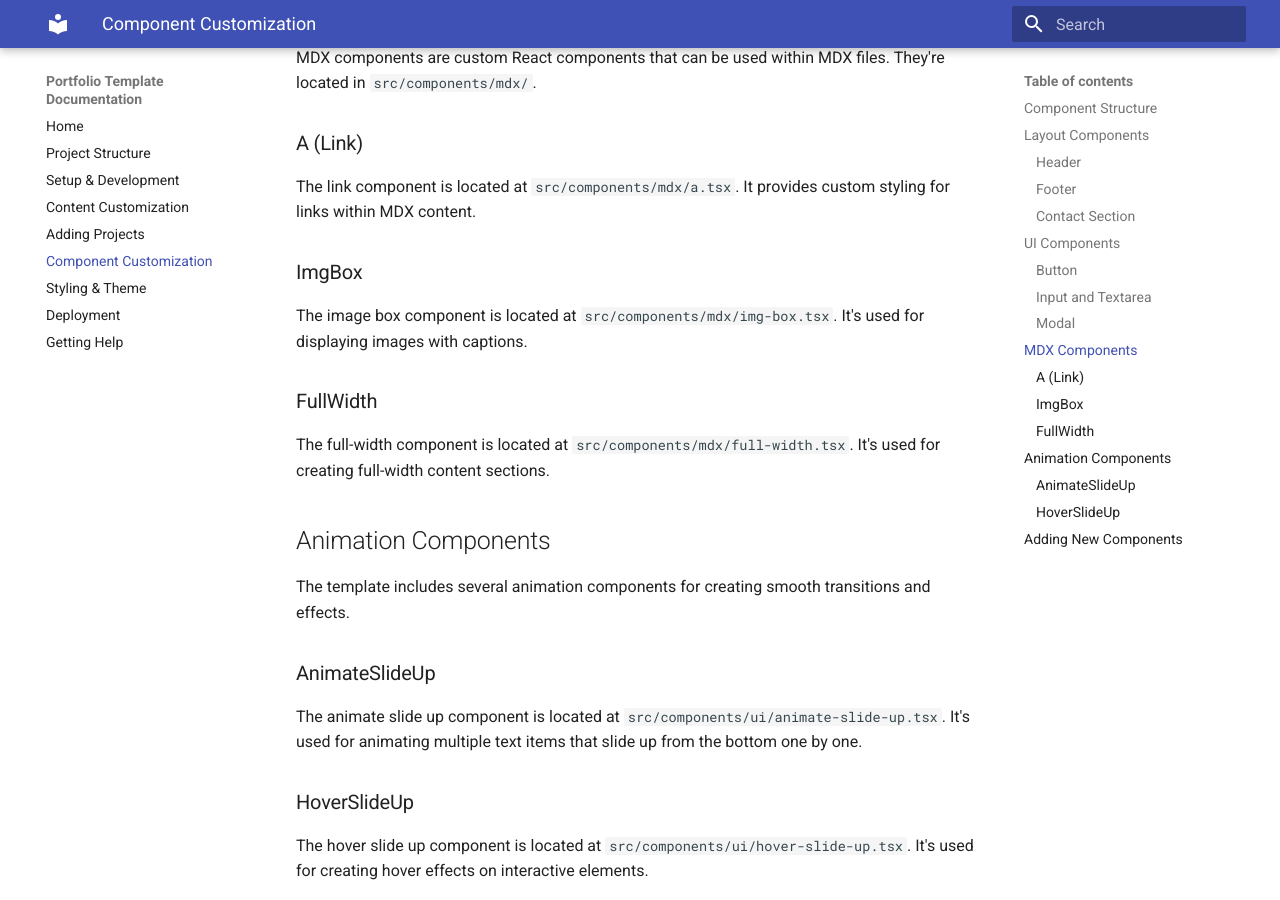
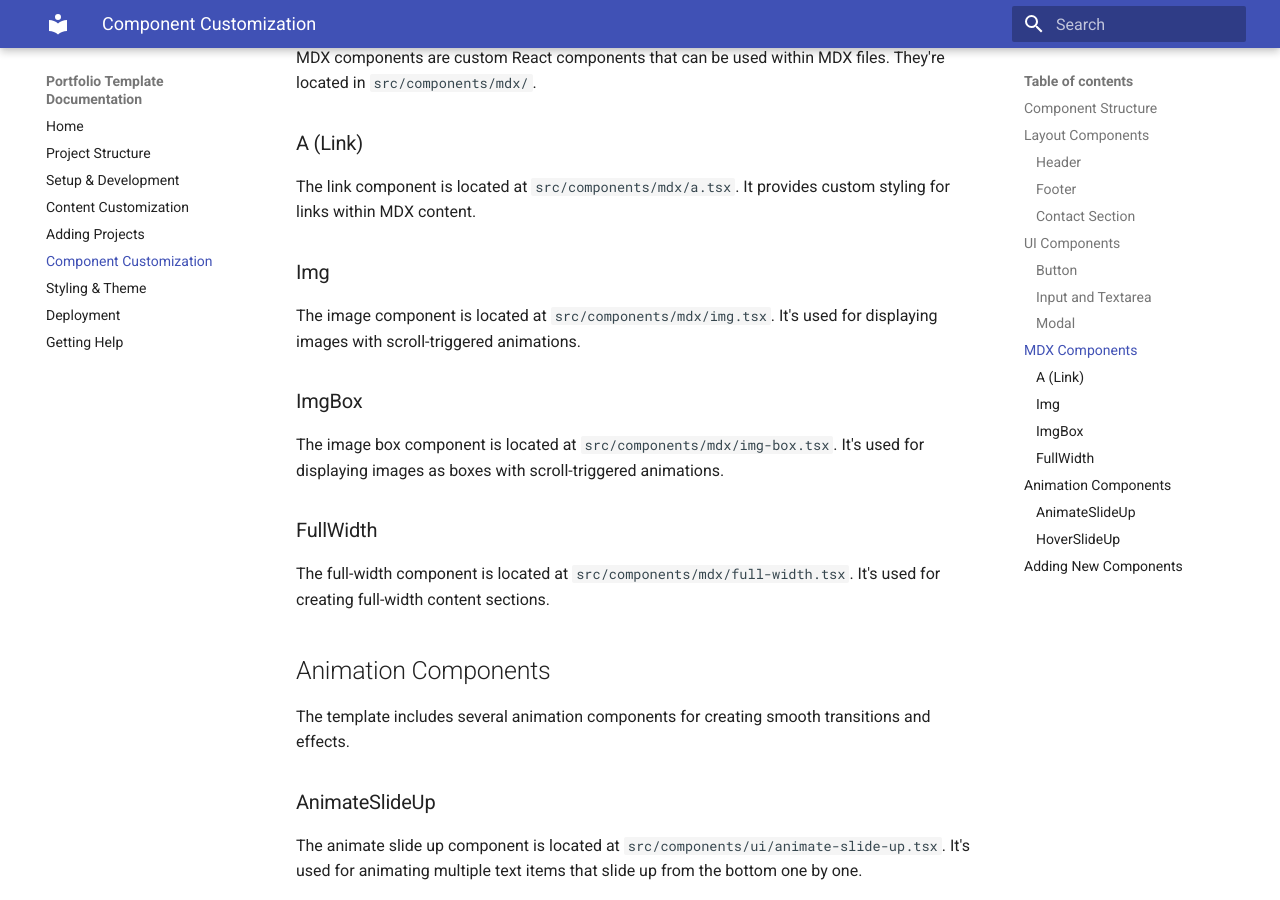
Before and after one commit to fahrirusliyadi/friskamax__fahri--nextjs-doc, an MkDocs documentation site: the page built from docs/component-customization.md, in a window 1280 px wide and 900 px high, scrolled down 2144 px. Built offline with MkDocs 1.6.1 and Material for MkDocs 9.7.7, drawn with Linux system fonts in a browser that asks for light colours.

Commit message:
docs: add img component documentation and update img-box description

```diff
--- a/docs/component-customization.md
+++ b/docs/component-customization.md
@@ -82,9 +82,13 @@ MDX components are custom React components that can be used within MDX files. Th
 
 The link component is located at `src/components/mdx/a.tsx`. It provides custom styling for links within MDX content.
 
+### Img
+
+The image component is located at `src/components/mdx/img.tsx`. It's used for displaying images with scroll-triggered animations.
+
 ### ImgBox
 
-The image box component is located at `src/components/mdx/img-box.tsx`. It's used for displaying images with captions.
+The image box component is located at `src/components/mdx/img-box.tsx`. It's used for displaying images as boxes with scroll-triggered animations.
 
 ### FullWidth
 
```
